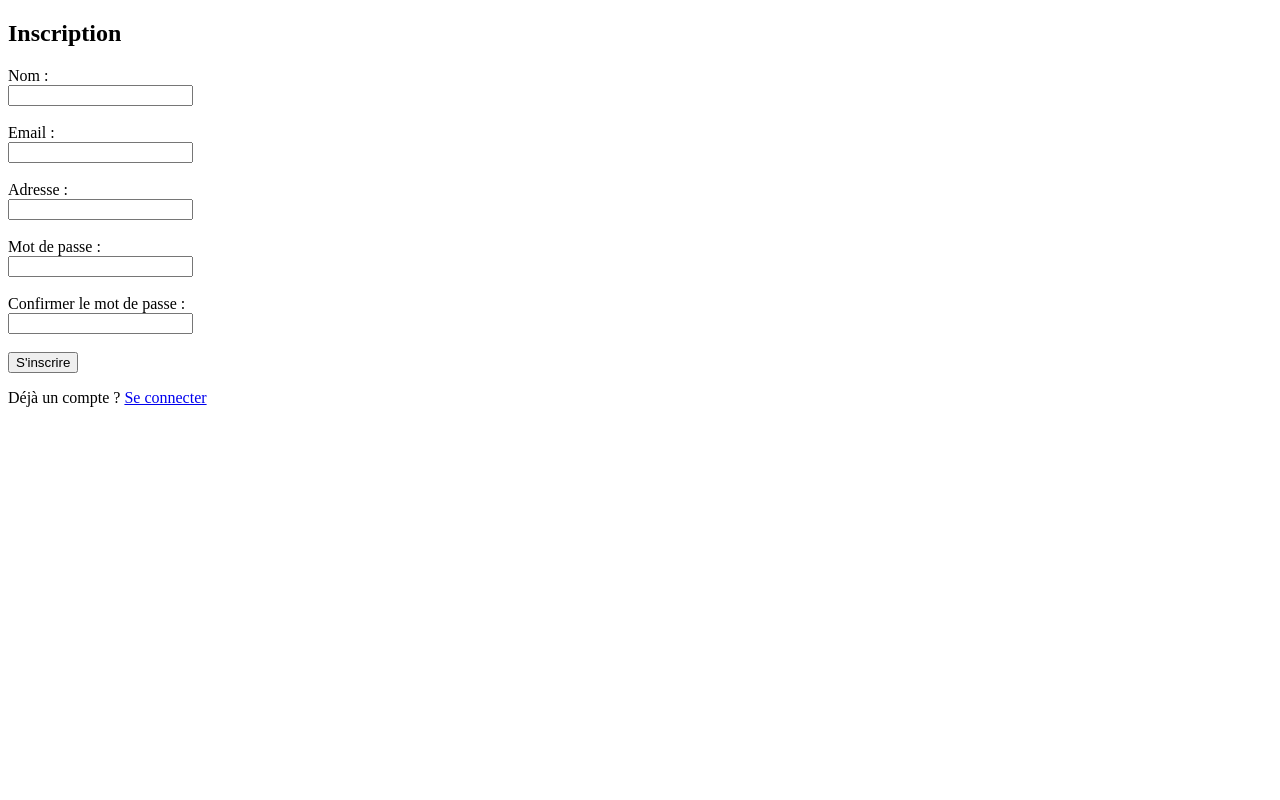
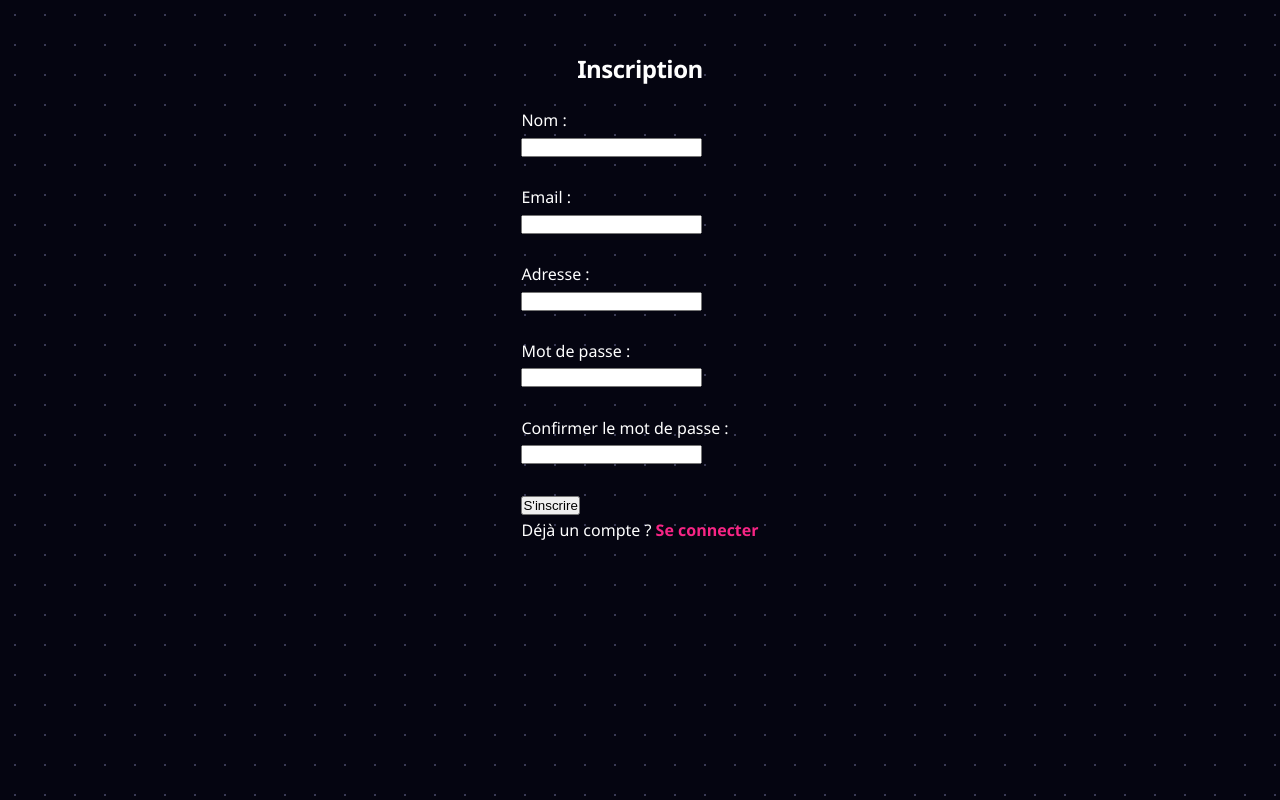
Before and after one commit to Detruni/cour_php, a PHP site: page /register.php in a window 1280 px wide. Run offline with PHP 8.4, Linux system fonts and the light colour scheme.

Commit message:
Design : Setup variables couleurs Sup de Vinci et Reset global

```diff
--- a/admin.php
+++ b/admin.php
@@ -39,6 +39,7 @@ $users = recupererTousLesUtilisateurs($pdo);
     <meta charset="UTF-8">
     <meta name="viewport" content="width=device-width, initial-scale=1.0">
     <title>Administration</title>
+    <link rel="stylesheet" href="assets/css/style.css">
 </head>
 <body>
     <h1>Interface Administrateur</h1>
--- a/admin_add.php
+++ b/admin_add.php
@@ -44,6 +44,7 @@ if ($_SERVER['REQUEST_METHOD'] === 'POST') {
 <head>
     <meta charset="UTF-8">
     <title>Ajouter un utilisateur</title>
+    <link rel="stylesheet" href="assets/css/style.css">
 </head>
 <body>
     <h2>Ajouter un utilisateur (Admin)</h2>
--- a/admin_edit.php
+++ b/admin_edit.php
@@ -47,6 +47,7 @@ if ($_SERVER['REQUEST_METHOD'] === 'POST') {
 <head>
     <meta charset="UTF-8">
     <title>Modifier un utilisateur</title>
+    <link rel="stylesheet" href="assets/css/style.css">
 </head>
 <body>
     <h2>Modifier l'utilisateur : <?php echo htmlspecialchars($user['nom']); ?></h2>
--- /dev/null
+++ b/assets/css/style.css
@@ -0,0 +1,57 @@
+/* -----------------------------------------------------------
+   1. VARIABLES & RESET
+   DA : Sup de Vinci (Dark Mode, Purple/Pink Gradient)
+----------------------------------------------------------- */
+:root {
+    --bg-color: #050511;
+    --card-bg: #121225;
+    --text-main: #ffffff;
+    --text-muted: #a0a0b0;
+
+    --primary-gradient: linear-gradient(135deg, #7b2cbf 0%, #f72585 100%);
+    --hover-gradient: linear-gradient(135deg, #5a189a 0%, #d0006f 100%);
+
+    --input-bg: #1c1c35;
+    --border-color: #3a3a55;
+    --danger: #ff4757;
+    --success: #2ed573;
+}
+
+* {
+    box-sizing: border-box;
+    margin: 0;
+    padding: 0;
+}
+
+body {
+    font-family: 'Segoe UI', Tahoma, Geneva, Verdana, sans-serif;
+    background-color: var(--bg-color);
+    color: var(--text-main);
+    line-height: 1.6;
+    display: flex;
+    flex-direction: column;
+    min-height: 100vh;
+    align-items: center;
+    padding-top: 50px;
+
+    background-image: radial-gradient(var(--border-color) 1px, transparent 1px);
+    background-size: 30px 30px;
+}
+
+h1, h2, h3 {
+    margin-bottom: 20px;
+    font-weight: 700;
+    letter-spacing: -0.5px;
+}
+
+a {
+    color: #f72585;
+    text-decoration: none;
+    font-weight: bold;
+    transition: 0.3s;
+}
+
+a:hover {
+    color: #7b2cbf;
+    text-decoration: underline;
+}
--- a/index.html
+++ b/index.html
@@ -3,6 +3,7 @@
 <head>
     <meta charset="UTF-8">
     <title>Accueil</title>
+    <link rel="stylesheet" href="assets/css/style.css">
 </head>
 <body>
 
--- a/login.php
+++ b/login.php
@@ -40,6 +40,9 @@ if ($_SERVER['REQUEST_METHOD'] === 'POST') {
 
 <!DOCTYPE html>
 <html>
+<head>
+    <link rel="stylesheet" href="assets/css/style.css">
+</head>
 <body>
 
 <h2>Connexion</h2>
--- a/profil.php
+++ b/profil.php
@@ -36,6 +36,7 @@ if (!$user) {
     <meta charset="UTF-8">
     <meta name="viewport" content="width=device-width, initial-scale=1.0">
     <title>Mon Profil</title>
+    <link rel="stylesheet" href="assets/css/style.css">
 </head>
 <body>
 
--- a/register.php
+++ b/register.php
@@ -54,6 +54,7 @@ if ($_SERVER['REQUEST_METHOD'] === 'POST') {
 <head>
     <meta charset="UTF-8">
     <title>Inscription</title>
+    <link rel="stylesheet" href="assets/css/style.css">
 </head>
 <body>
 <h2>Inscription</h2>
@@ -74,7 +75,7 @@ if ($_SERVER['REQUEST_METHOD'] === 'POST') {
     <label>Confirmer le mot de passe :</label><br>
     <input type="password" name="confirm_password" required><br><br>
 
-    <button type="submit">S'inscrire</button>
+    <button type="submit">S'inscrire</button><br>
 
     <p>Déjà un compte ? <a href="login.php">Se connecter</a></p>
 </form>
```
